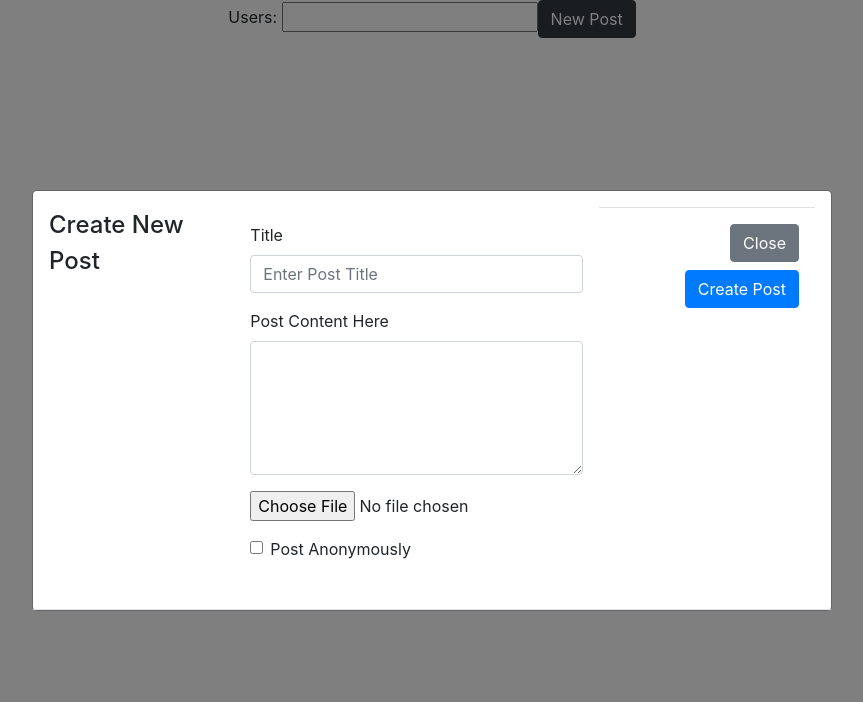
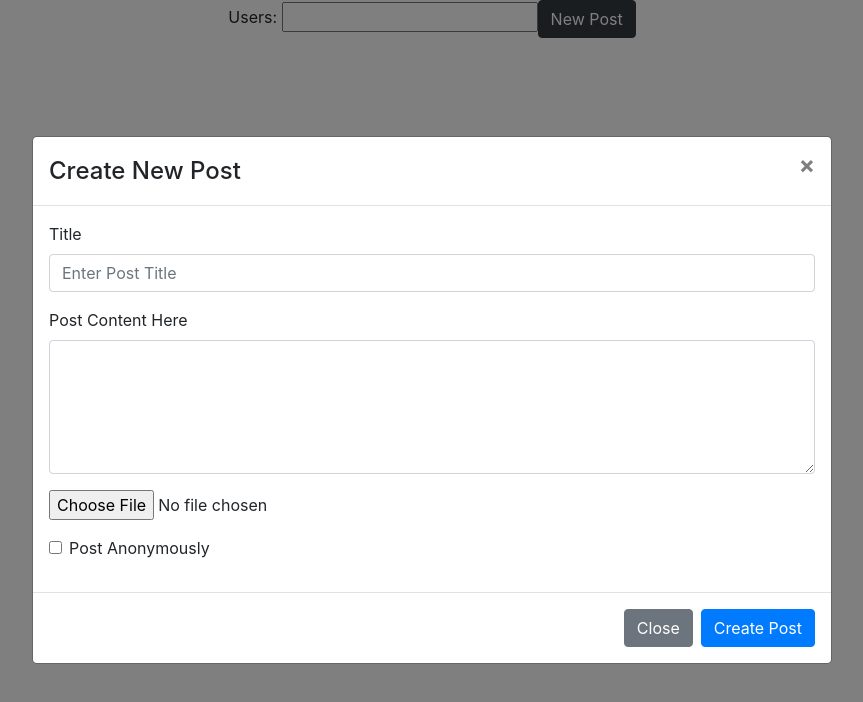
Before and after one commit to seniordesign-ufl/qaclient, a React (Create React App) app: page /room/1 in a window 1280 px wide. Both pictures are taken after a click on the button "New Post". Shown: the top 702 px of the page, without its empty margins (208-1071 px from the left). Built offline with nearby package versions, Linux system fonts and the light colour scheme.

Commit message:
Fixed some formatting

```diff
--- a/src/components/NewPost.js
+++ b/src/components/NewPost.js
@@ -3,7 +3,7 @@ import { useHistory } from "react-router";
 import { AppContext } from "../AppContext";
 import { socket } from "./socket";
 
-import { Form, Modal, Button } from "react-bootstrap";
+import { Form, Modal, Button} from "react-bootstrap";
 
 function NewPost(props) {
     const { state: contextState, dispatch } = useContext(AppContext);
@@ -68,10 +68,11 @@ function NewPost(props) {
             centered
             show={props.show}
         >
-            <Modal.Header>
+            <Modal.Header closeButton onClick={props.onHide}>
                 <Modal.Title id="contained-modal-title-vcenter">
                     Create New Post
                 </Modal.Title>
+            </Modal.Header>
             <Modal.Body>
                 <Form>
                     <Form.Group controlId="post.title">
@@ -94,7 +95,6 @@ function NewPost(props) {
                 <Button variant="secondary" onClick={props.onHide}>Close</Button>
                 <Button variant="primary" onClick={handleSubmitForm}>Create Post</Button>
             </Modal.Footer>
-            </Modal.Header>
         </Modal>
     )
 };
```
Lines whose indentation alone changed are shown as unchanged.
